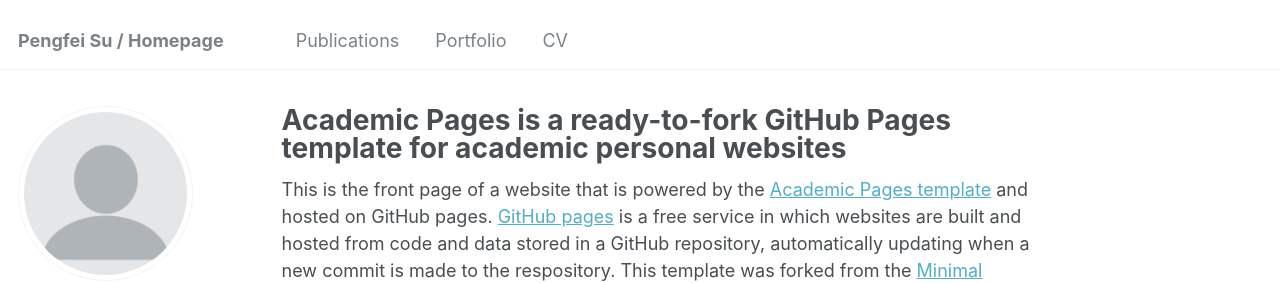
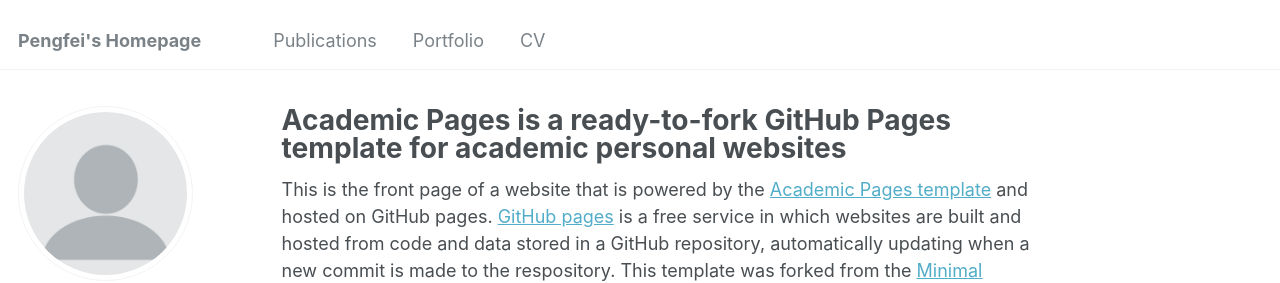
Before and after one commit to spf666666/Pengfei.github.io, a Jekyll site: the page built from _pages/about.md, in a window 1280 px wide. Shown: the top 283 px of the page. Built offline with Jekyll 4.4.1, drawn with Linux system fonts in a browser that asks for light colours; some web fonts are replaced.

```diff
--- a/_config.yml
+++ b/_config.yml
@@ -8,7 +8,7 @@
 
 # Basic Site Settings
 locale                   : "en-US"
-title                    : "Pengfei Su / Homepage"
+title                    : "Pengfei's Homepage"
 title_separator          : "-"
 name                     : &name "Pengfei Su"
 description              : &description "personal description"
```
